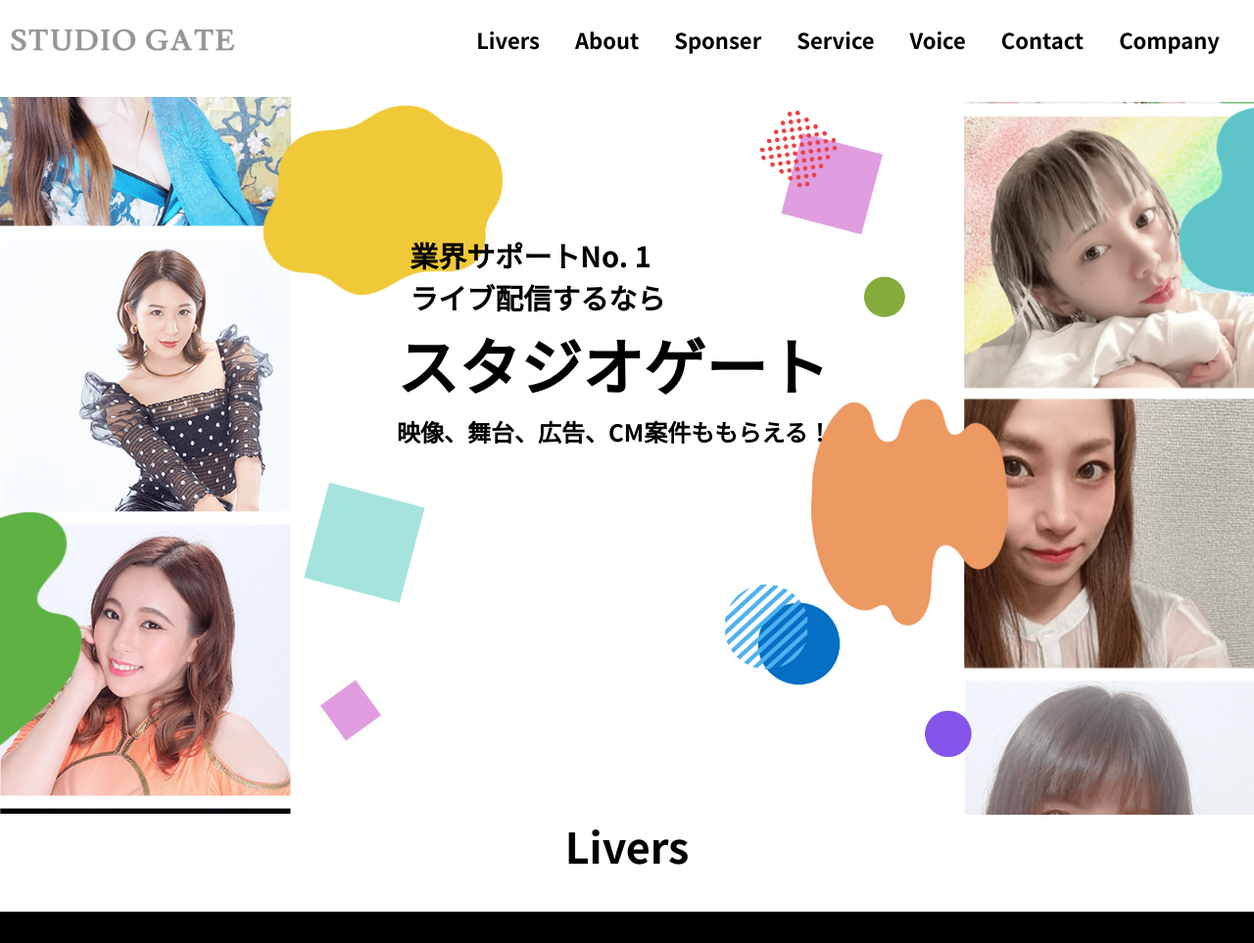
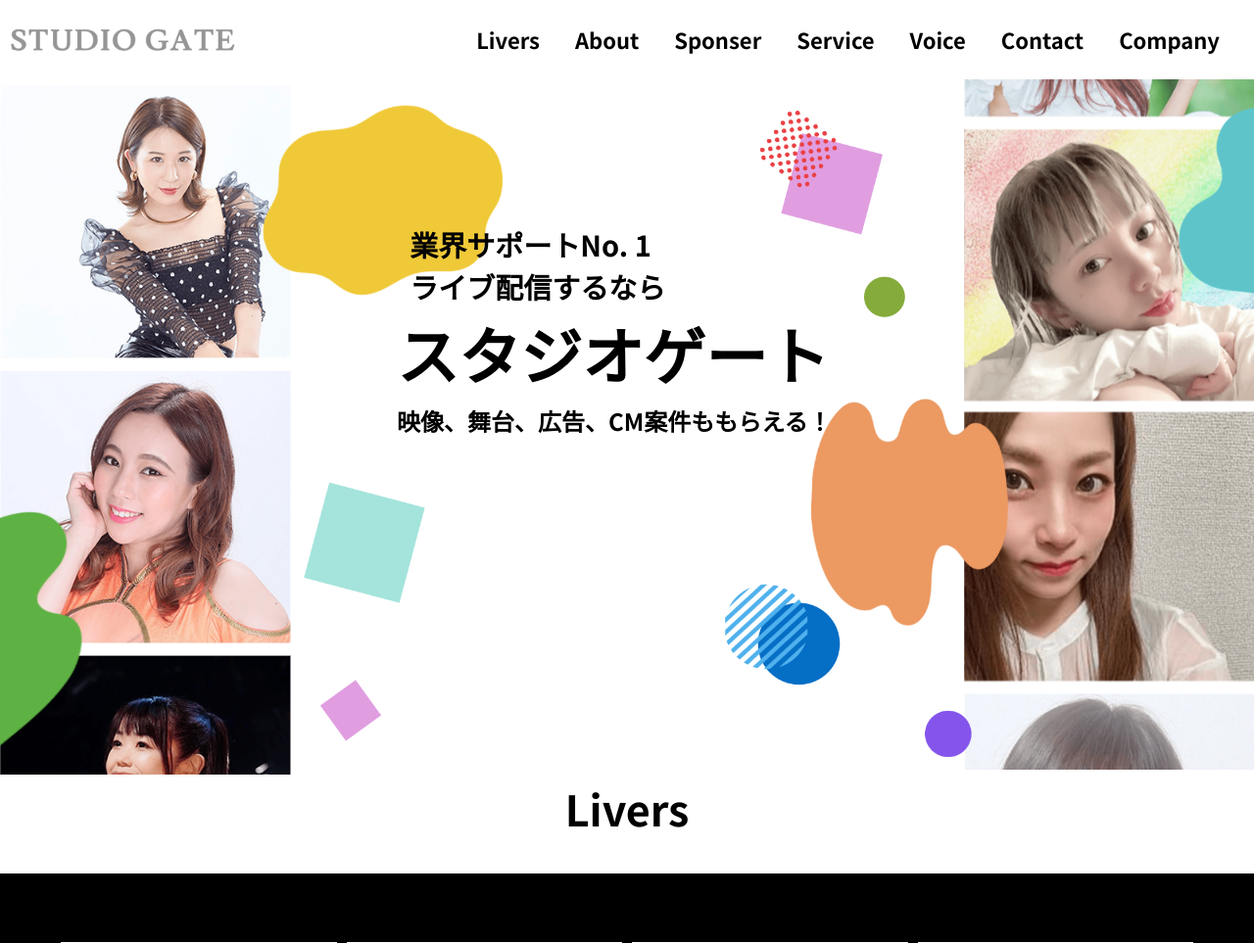
Before and after one commit to yuta-web/studiogate, a PHP site: page / in a window 1280 px wide. Shown: the top 963 px of the page at 98% size. Run offline with PHP 8.4, Linux system fonts and the light colour scheme.

Commit message:
スライダー調整

```diff
--- a/asset/css/style.css
+++ b/asset/css/style.css
@@ -242,7 +242,7 @@ p-kv
 
 @media screen and (min-width:768px) {
 	.p-kv {
-		height: 65vw;
+		height: 62vw;
 	}
 	.center > img {
 		position: absolute;
@@ -292,11 +292,9 @@ p-kv
 
 	.slider1 {
 		left: -1px;
-		top: 7.7vw;
 	}
 
 	.slider2 {
-		bottom: 0;
 		left: 76.8vw;
 		transform: rotate(180deg);
 	}
--- a/asset/js/main.js
+++ b/asset/js/main.js
@@ -8,7 +8,7 @@
         autoplaySpeed: 0, // 自動再生のスライド切り替えまでの時間を設定
         speed: 5000, // スライドが流れる速度を設定
         cssEase: "linear", // スライドの流れ方を等速に設定
-        slidesToShow: 2.5, // 表示するスライドの数
+        slidesToShow: 2.7, // 表示するスライドの数
         swipe: false, // 操作による切り替えはさせない
         arrows:  true, // 矢印非表示
         pauseOnFocus: false, // スライダーをフォーカスした時にスライドを停止させるか
@@ -28,7 +28,7 @@
         autoplaySpeed: 0, // 自動再生のスライド切り替えまでの時間を設定
         speed: 5000, // スライドが流れる速度を設定
         cssEase: "linear", // スライドの流れ方を等速に設定
-        slidesToShow: 2.5, // 表示するスライドの数
+        slidesToShow: 2.7, // 表示するスライドの数
         swipe: false, // 操作による切り替えはさせない
         arrows:  true, // 矢印非表示
         pauseOnFocus: false, // スライダーをフォーカスした時にスライドを停止させるか
```
